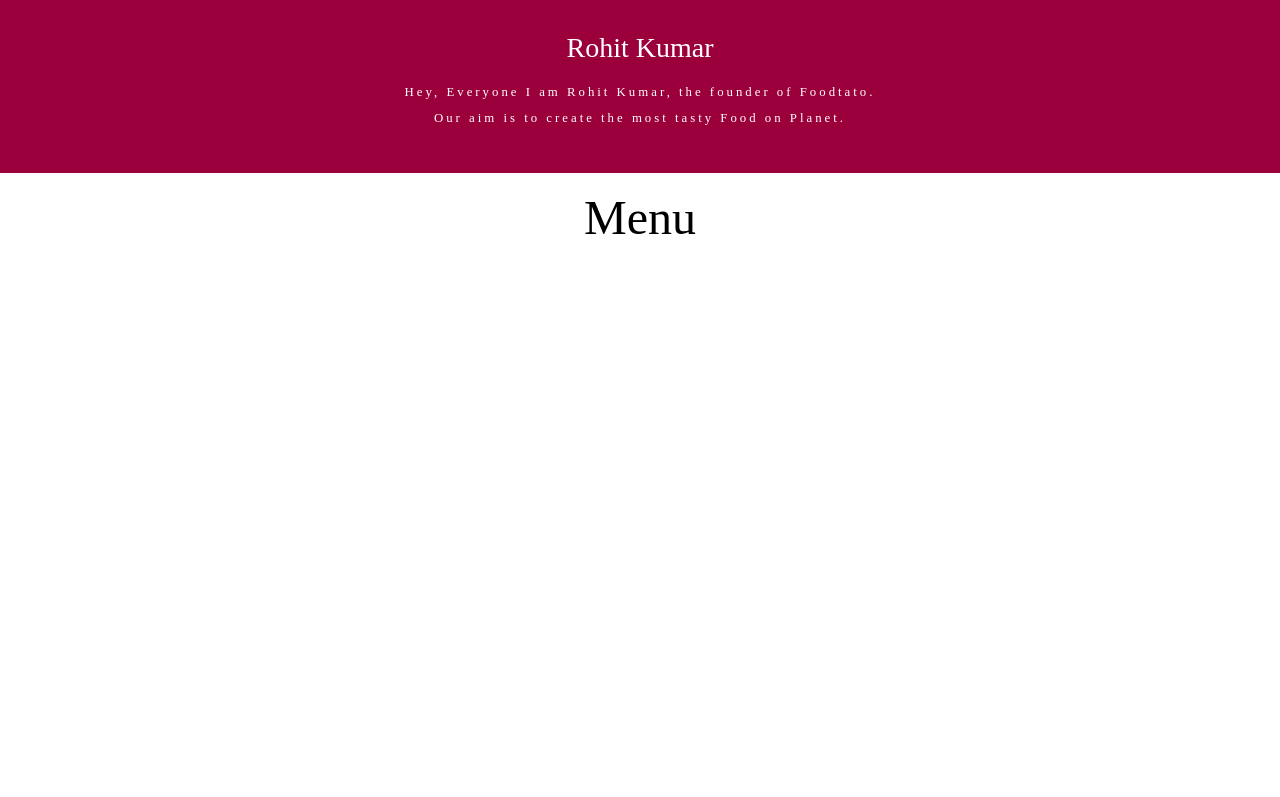
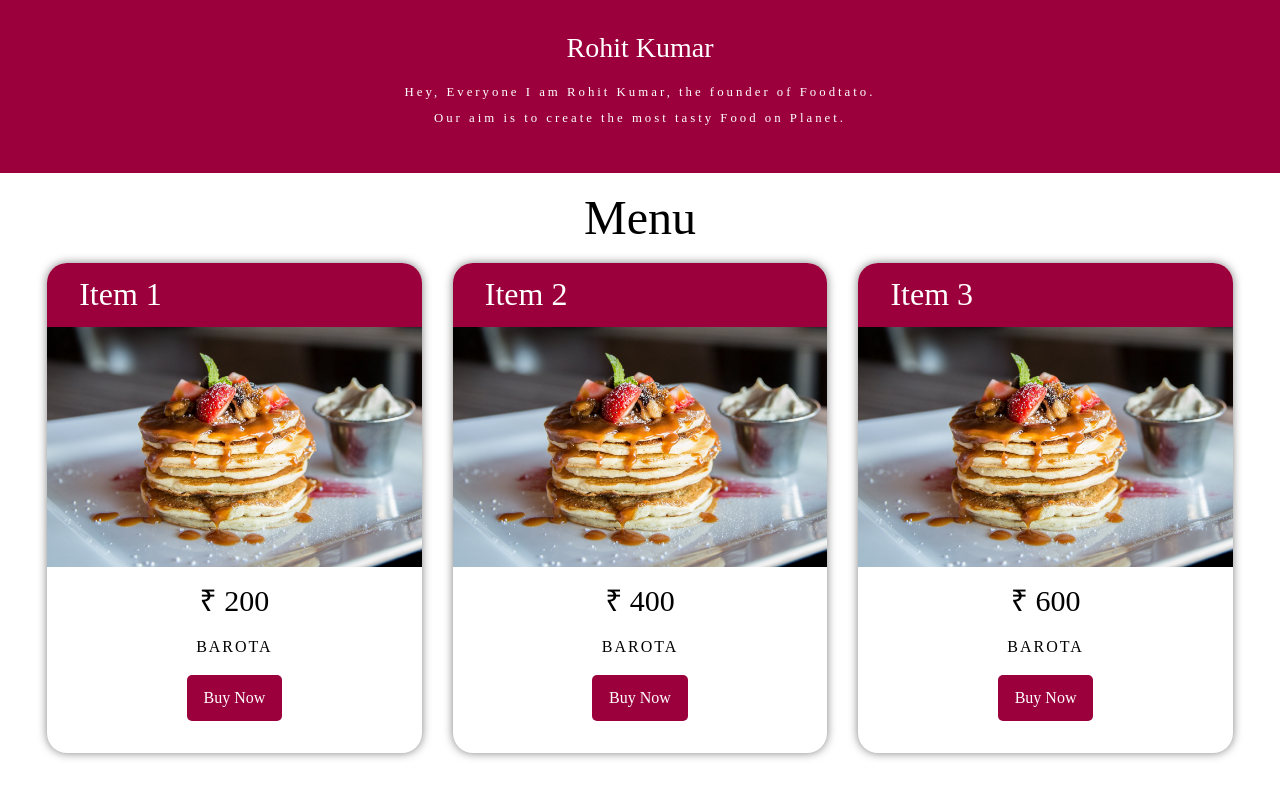
Before and after one commit to rohit-kumaar/foodstore, a React (Create React App) app: page / in a window 1280 px wide. Shown: the part 1127-1924 px from the top of the page. Built offline with nearby package versions, Linux system fonts and the light colour scheme.

Commit message:
menu card

```diff
--- a/src/components/landing-page/Founder.jsx
+++ b/src/components/landing-page/Founder.jsx
@@ -1,17 +1,7 @@
 import React from "react";
 import me from "assets/rohit.jpeg";
 import { motion } from "framer-motion";
-
-const animation = {
-  initial: {
-    x: "-100%",
-    opacity: 0,
-  },
-  whileInView: {
-    x: 0,
-    opacity: 1,
-  },
-};
+import { animation } from "components/ui/animation";
 
 function Founder() {
   return (
--- a/src/components/landing-page/Home.jsx
+++ b/src/components/landing-page/Home.jsx
@@ -4,20 +4,10 @@
 import { motion } from "framer-motion";
 import Founder from "./Founder";
 import Menu from "./Menu";
+import { animation } from "components/ui/animation";
 
 function Home() {
   useTitle("Home");
-
-  const animation = {
-    initial: {
-      x: "-100%",
-      opacity: 0,
-    },
-    whileInView: {
-      x: 0,
-      opacity: 1,
-    },
-  };
 
   return (
     <>
--- a/src/components/landing-page/Menu.jsx
+++ b/src/components/landing-page/Menu.jsx
@@ -1,10 +1,42 @@
 import React from "react";
+import MenuCard from "./MenuCard";
+import food1 from "assets/food1.jpg";
 
 function Menu() {
+  const addToCartHandler = (itemNum) => {};
+
   return (
     <section id="menu" className="menu">
       <h2>Menu</h2>
-      <div></div>
+      <div>
+        <MenuCard
+          itemNum={1}
+          foodScr={food1}
+          foodName={"Barota"}
+          price={200}
+          title={"Barota"}
+          handler={addToCartHandler}
+          delay={0.2}
+        />
+        <MenuCard
+          itemNum={2}
+          foodScr={food1}
+          foodName={"Barota"}
+          price={400}
+          title={"Barota"}
+          handler={addToCartHandler}
+          delay={0.4}
+        />
+        <MenuCard
+          itemNum={3}
+          foodScr={food1}
+          foodName={"Barota"}
+          price={600}
+          title={"Barota"}
+          handler={addToCartHandler}
+          delay={0.6}
+        />
+      </div>
     </section>
   );
 }
--- a/src/components/landing-page/MenuCard.jsx
+++ b/src/components/landing-page/MenuCard.jsx
@@ -1,12 +1,36 @@
-import React from 'react'
-import motion from 'framer-motion'
+import React from "react";
+import { motion } from "framer-motion";
+import { animation } from "components/ui/animation";
 
-function MenuCard() {
+function MenuCard({
+  itemNum,
+  foodScr,
+  foodName,
+  price,
+  title,
+  handler,
+  delay,
+}) {
   return (
-    <motion.div className='menu-card'>
+    <motion.div
+      className="menu-card"
+      {...animation}
+      transition={{
+        delay,
+      }}
+    >
+      <h2>Item {itemNum}</h2>
 
+      <div>
+        <img loading="lazy" src={foodScr} alt={foodName} title={foodName} />
+        <h3>₹ {price}</h3>
+        <p>{title}</p>
+        <button className="btn" onClick={() => handler(itemNum)}>
+          Buy Now
+        </button>
+      </div>
     </motion.div>
-  )
+  );
 }
 
-export default MenuCard
+export default MenuCard;
--- /dev/null
+++ b/src/components/ui/animation.js
@@ -0,0 +1,10 @@
+export const animation = {
+  initial: {
+    x: "-100%",
+    opacity: 0,
+  },
+  whileInView: {
+    x: 0,
+    opacity: 1,
+  },
+};
--- a/src/layouts/Header.jsx
+++ b/src/layouts/Header.jsx
@@ -4,12 +4,13 @@
 import { FaUser } from "react-icons/fa";
 import { Link } from "react-router-dom";
 import { motion } from "framer-motion";
+import { animation } from "components/ui/animation";
 
 function Header({ isAuthenticated = false }) {
   return (
     <header>
       <nav>
-        <motion.div initial={{ x: "-100%" }} whileInView={{ x: 0 }}>
+        <motion.div {...animation}>
           <GiFoodTruck />
         </motion.div>
 
--- a/src/scss/components/landing-page/_home.scss
+++ b/src/scss/components/landing-page/_home.scss
@@ -45,9 +45,5 @@
     @include mobile {
       margin-inline: 8rem;
     }
-
-    &:hover {
-      background-color: $darkred;
-    }
   }
 }
--- a/src/scss/components/landing-page/_menu-card.scss
+++ b/src/scss/components/landing-page/_menu-card.scss
@@ -0,0 +1,43 @@
+.menu-card {
+  border-radius: 20px;
+  box-shadow: 0 0 10px rgba($black, 0.5);
+
+  @include laptop {
+    width: 30%;
+  }
+
+  > h2 {
+    @extend %alignCenter;
+    height: 64px;
+    padding: 32px;
+    border-radius: 20px 20px 0 0;
+    background-color: $primary;
+    color: $white;
+  }
+
+  > div {
+    @extend %flexColumn;
+    align-items: center;
+
+    > img {
+      width: 100%;
+      height: 15rem;
+      object-fit: cover;
+      margin-bottom: 16px;
+    }
+
+    > h3 {
+      font-size: rem(30);
+    }
+
+    > p {
+      text-transform: uppercase;
+      letter-spacing: 2px;
+      padding-block: 16px;
+    }
+
+    > button {
+      margin-bottom: 32px;
+    }
+  }
+}
--- a/src/scss/components/landing-page/_menu.scss
+++ b/src/scss/components/landing-page/_menu.scss
@@ -1,17 +1,24 @@
 .menu {
   width: 100%;
   height: 100vh;
-   padding-inline: 16px;
+  padding-inline: 16px;
 
   > h2 {
     font-size: rem(48);
     text-align: center;
-     padding-block: 16px;
+    padding-block: 16px;
   }
 
-
-  > div{
+  > div {
     display: flex;
     justify-content: space-evenly;
+
+    flex-direction: column;
+    gap: 20px;
+
+    @include laptop {
+      flex-direction: row;
+      gap: 0;
+    }
   }
 }
--- a/src/scss/components/ui/_btn.scss
+++ b/src/scss/components/ui/_btn.scss
@@ -4,4 +4,8 @@
   border-radius: 5px;
   background-color: $primary;
   color: $white;
+
+  &:hover {
+    background-color: $darkred;
+  }
 }
```
Also changed, not shown: src/assets/food1.jpg (added).
